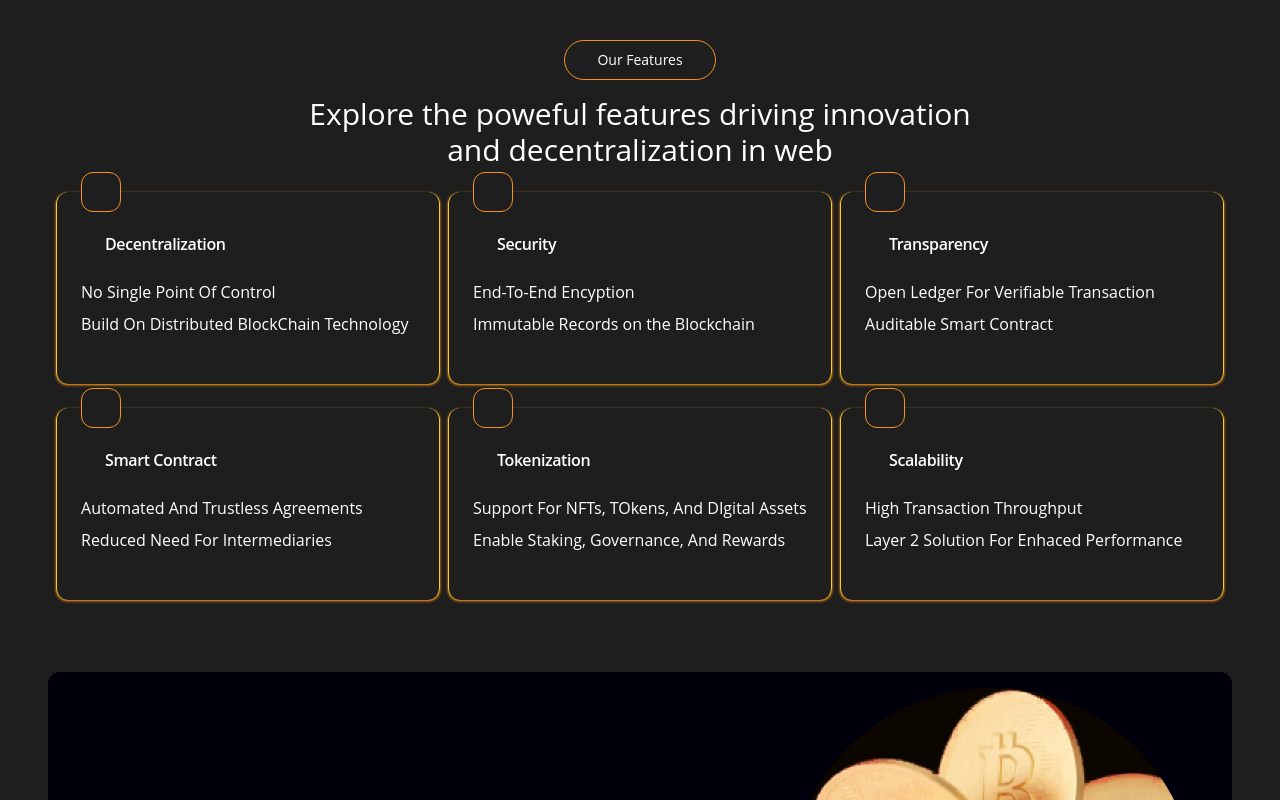
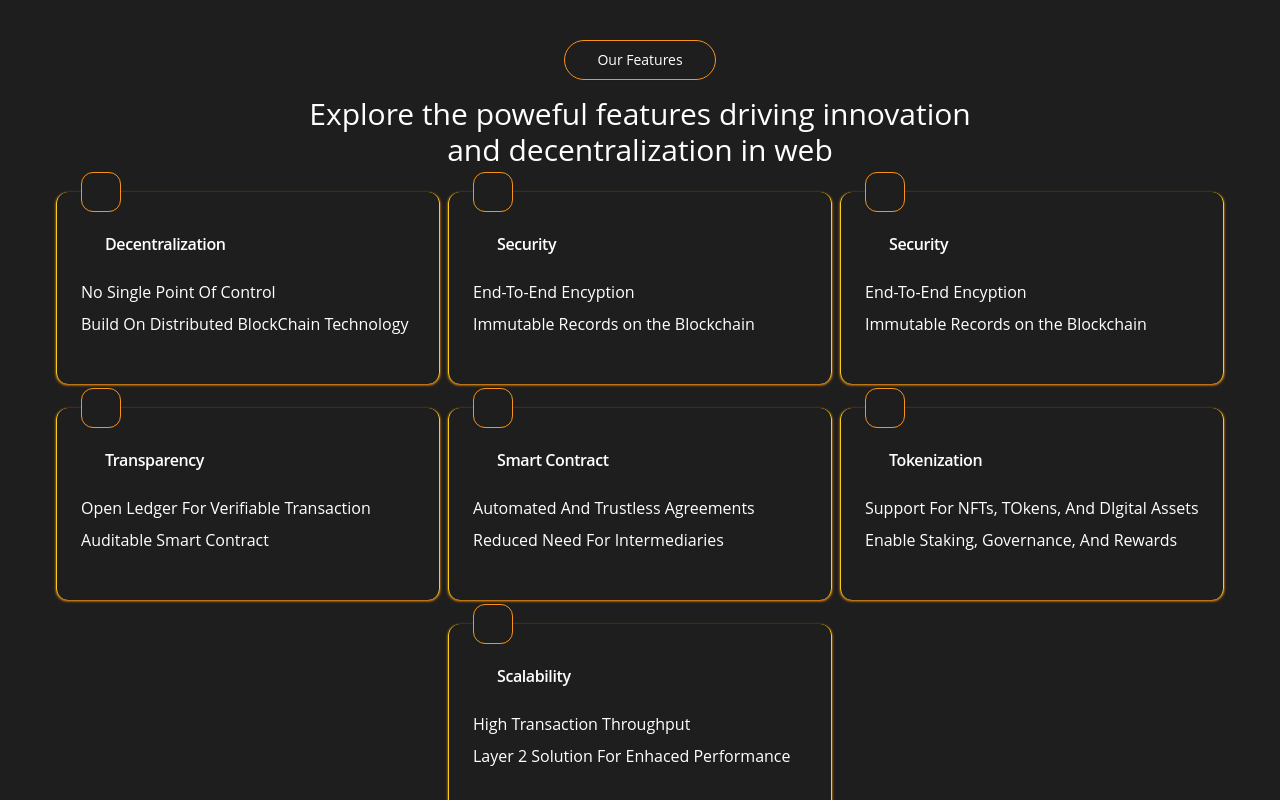
Before and after one commit to Urisat/urisat-main-build, a Next.js app: page / in a window 1280 px wide. Shown: the part 1709-2509 px from the top of the page. Built offline with nearby package versions, Linux system fonts and the light colour scheme.

Commit message:
Commit Feature-explore section

```diff
--- a/constant/index.ts
+++ b/constant/index.ts
@@ -31,6 +31,12 @@ export const projects = [
     title: "Decentralization",
     description:"No Single Point Of Control",
     Subtitle:"Build On Distributed BlockChain Technology"
+  },
+  {
+    title: "Security",
+    description:
+      "End-To-End Encyption",
+      Subtitle: "Immutable Records on the Blockchain",
   },
   {
     title: "Security",
```
